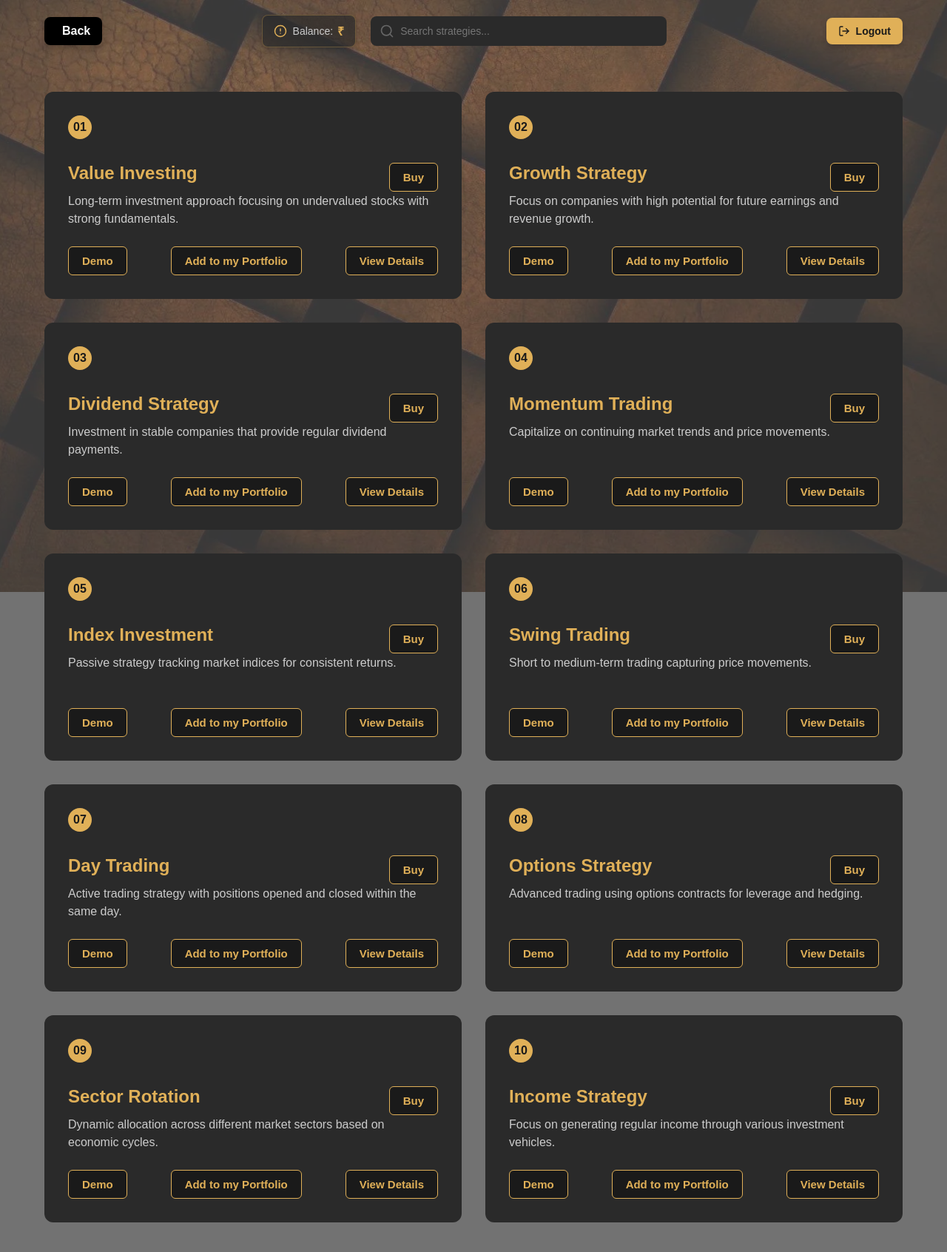
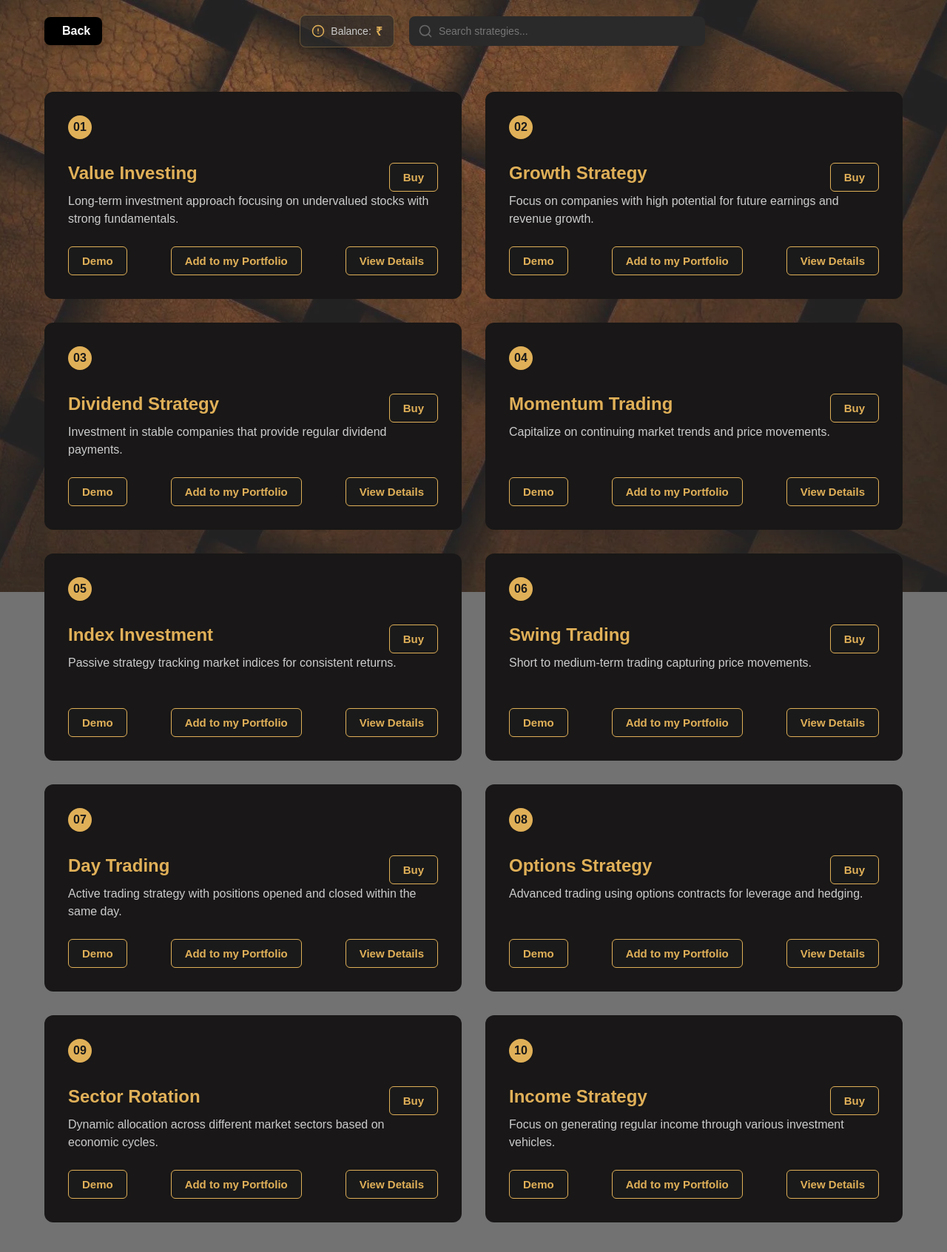
Before and after one commit to blackgrapes/Stock-Portal, a Flask app: page /strategies.html in a window 1280 px wide. Shown: the whole page at 74% size. Run offline with Flask 3, Linux system fonts and the light colour scheme; the visitor is signed in with stand-in values (Sample User, id 1).

Commit message:
Update strategies.html

```diff
--- a/templates/strategies.html
+++ b/templates/strategies.html
@@ -29,9 +29,8 @@
             background-size: cover;
             background-position: center;
             background-repeat: no-repeat;
-            background-color: rgba(0, 0, 0, 0.564);
 
-            opacity: 0.5;
+            opacity: 0.7;
             z-index: -1;
         }
 
@@ -138,28 +137,7 @@
             color: #666;
         }
 
-        .logout-btn {
-            background: #e0b058;
-            border: none;
-            color: #1a1a1a;
-            cursor: pointer;
-            display: flex;
-            align-items: center;
-            font-size: 14px;
-            text-decoration: none;
-            box-shadow: 0 4px 8px rgba(0,0,0,0.2);
-            font-weight: 600;
-            padding: 10px 16px;
-            border-radius: 8px;
-            gap: 8px;
-            transition: all 0.3s ease;
-        }
 
-        .logout-btn:hover {
-            background-color: #d19a3a;
-            transform: scale(1.03);
-            box-shadow: 0 6px 12px rgba(218, 165, 32, 0.4);
-        }
 
         .strategy-grid {
             display: grid;
@@ -172,7 +150,7 @@
 
         /* Update card width to fit better in the 2-column layout */
         .strategy-card {
-            background-color: #2a2a2a;
+            background-color:rgb(25, 23, 23);
             border-radius: 12px;
             padding: 32px;
             cursor: pointer;
@@ -372,14 +350,7 @@
                     <input type="text" class="search-input" placeholder="Search strategies...">
                 </div>
             </div>
-            <button onclick="window.location.href='login.html'" class="logout-btn">
-                <svg xmlns="http://www.w3.org/2000/svg" width="16" height="16" viewBox="0 0 24 24" fill="none" stroke="currentColor" stroke-width="2" stroke-linecap="round" stroke-linejoin="round">
-                    <path d="M9 21H5a2 2 0 0 1-2-2V5a2 2 0 0 1 2-2h4"></path>
-                    <polyline points="16 17 21 12 16 7"></polyline>
-                    <line x1="21" y1="12" x2="9" y2="12"></line>
-                </svg>
-                Logout
-            </button>
+
         </div>
 
         <div class="strategy-grid">
```
